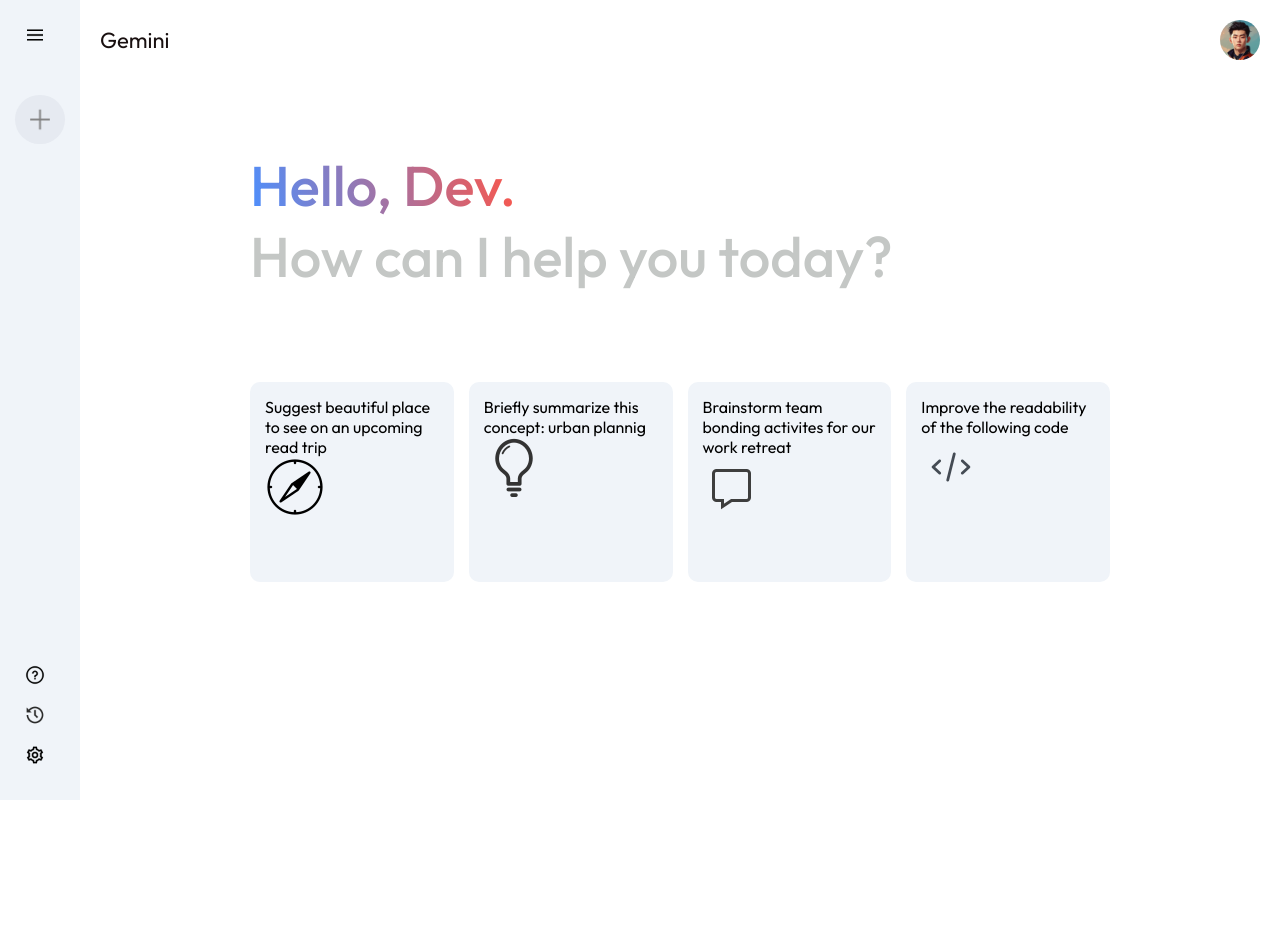
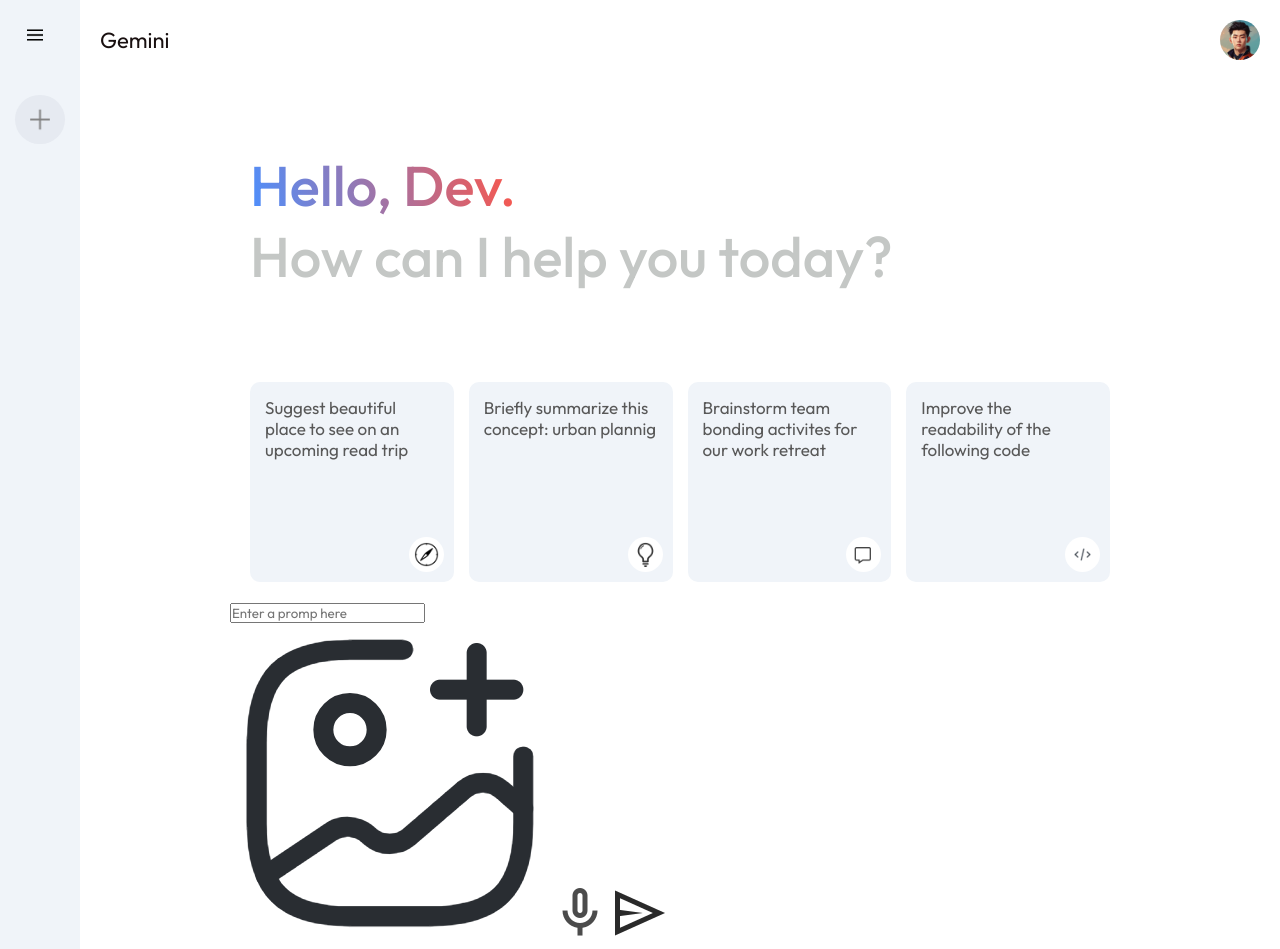
Before and after one commit to HassanEhsani/google-Gemini, a React (Vite) app in the folder gemini-clone/: page / in a window 1280 px wide. Shown: the top 949 px of the page. Before the commit the page ends 800 px from the top, so only its background shows below. Built offline with nearby package versions, Linux system fonts and the light colour scheme.

Commit message:
i added (main-bottom) in the main.jsx and 3 imgaes

```diff
--- a/gemini-clone/src/components/Main/Main.css
+++ b/gemini-clone/src/components/Main/Main.css
@@ -48,3 +48,19 @@
     position: relative;
     cursor: pointer;
 }
+.main .card img{
+    width: 35px;
+    padding: 5px;
+    position: absolute;
+    background-color: white;
+    border-radius: 20px;
+    bottom: 10px;
+    right: 10px;
+}
+.main .card p{
+    color: #585858;
+    font-size: 17px;
+}
+.main .card:hover{
+    background-color: #dfe4ea;
+}
--- a/gemini-clone/src/components/Main/Main.jsx
+++ b/gemini-clone/src/components/Main/Main.jsx
@@ -32,6 +32,19 @@ const Main = () => {
                         <img src={assets.code_icon} alt="" />
                     </div>
                 </div>
+                <div className="main-bottom">
+                    <div className="search-box">
+                        <input type="text" placeholder="Enter a promp here" />
+                        <div>
+                            <img src={assets.gallery_icon} alt="" />
+                            <img src={assets.mic_icon} alt="" />
+                            <img src={assets.send_icon} alt="" />
+                        </div>
+                    </div>
+                    <p className="bottom-info">
+                        Gemini may display inaccurate info, including about people, so double-check its responses. Your privacy and Gemini Apps.
+                    </p>
+                </div>
             </div>
         </div>
     )
```
